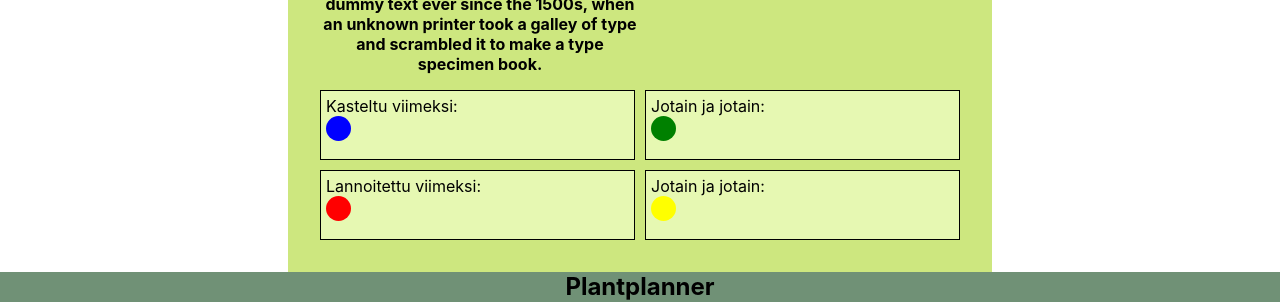
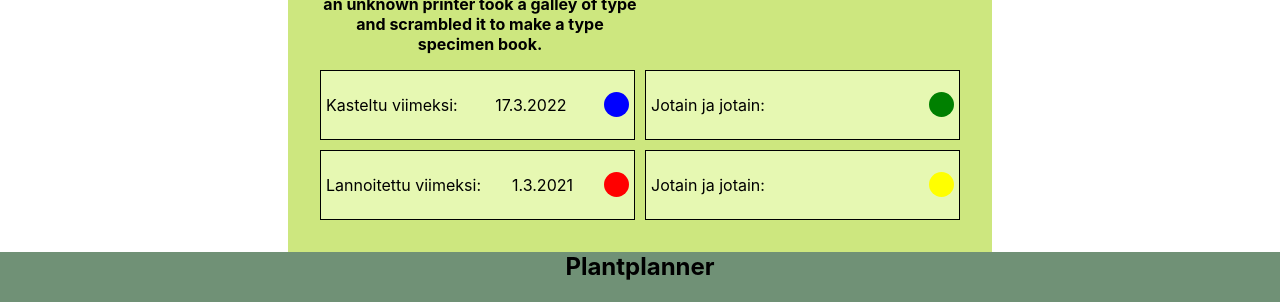
Before and after one commit to kajaiiro/PlantPlanner, a React (Create React App) app: page / in a window 1280 px wide. Shown: the part 792-1094 px from the top of the page. Built offline with nearby package versions, Linux system fonts and the light colour scheme.

Commit message:
Fixed sliders. Made indicator divs as flexbox

```diff
--- a/src/App.css
+++ b/src/App.css
@@ -9,6 +9,10 @@
 }
 .flex {
   display: flex;
+}
+.flex-jc-sb-a-c {
+  justify-content: space-between;
+  align-items: center;
 }
 h2{
     text-align: center;
--- a/src/App.js
+++ b/src/App.js
@@ -18,9 +18,9 @@ export default function App() {
   <div>
   <h1>PlantPlanner</h1>
   <p>Lorem ipsum dolor sit amet, consectetur adipiscing elit. Praesent volutpat efficitur eros, at imperdiet enim eleifend in. Quisque sagittis quam nec pellentesque fermentum. Phasellus ullamcorper dui nec efficitur scelerisque. Vestibulum pulvinar tortor ligula, vel scelerisque metus ultrices et.Lorem ipsum dolor sit amet, consectetur adipiscing elit. Praesent volutpat efficitur eros, at imperdiet enim eleifend in.</p>
-  </div>
   <img alt="landing page"></img>
   <img alt="landing page"></img>
+  </div>
   <div>
   <form>
     <input placeholder="Käyttäjänimi"></input> <br/>
@@ -37,9 +37,9 @@ export default function App() {
     <h2>Kasvin nimi</h2>
   </div> {/* ./imgDiv */}
   <span>Kastelutiheys</span>
-  <input type="range" min="1" max="100" value="50"/>
+  <input type="range" min="1" max="100"/>
   <span>Lannoitus</span>
-  <input type="range" min="1" max="100" value="50"/>
+  <input type="range" min="1" max="100"/>
 </div> {/* ./slider */}
 
 <div class="PlantCard">
@@ -51,10 +51,10 @@ export default function App() {
       <p> Lorem Ipsum is simply dummy text of the printing and typesetting industry. Lorem Ipsum has been the industry's standard dummy text ever since the 1500s, when an unknown printer took a galley of type and scrambled it to make a type specimen book.</p>
   </div> {/* ./textField */}
   <div id="indicatorCont">
-    <div class="indicator">Kasteltu viimeksi:<div class="colorInd" id="color1"></div></div>
-    <div class="indicator">Lannoitettu viimeksi:<div class="colorInd" id="color2"></div></div>
-    <div class="indicator">Jotain ja jotain:<div class="colorInd" id="color3"></div></div>
-    <div class="indicator">Jotain ja jotain:<div class="colorInd" id="color4"></div></div>
+    <div class="indicator flex flex-jc-sb-a-c"><span>Kasteltu viimeksi:</span><span>17.3.2022</span><div class="colorInd" id="color1"></div></div>
+    <div class="indicator flex flex-jc-sb-a-c"><span>Lannoitettu viimeksi:</span><span>1.3.2021</span><div class="colorInd" id="color2"></div></div>
+    <div class="indicator flex flex-jc-sb-a-c">Jotain ja jotain:<div class="colorInd" id="color3"></div></div>
+    <div class="indicator flex flex-jc-sb-a-c">Jotain ja jotain:<div class="colorInd" id="color4"></div></div>
   </div> {/* ./indicatorCont */}
 </div> {/* ./PlantCard */}
 
```
